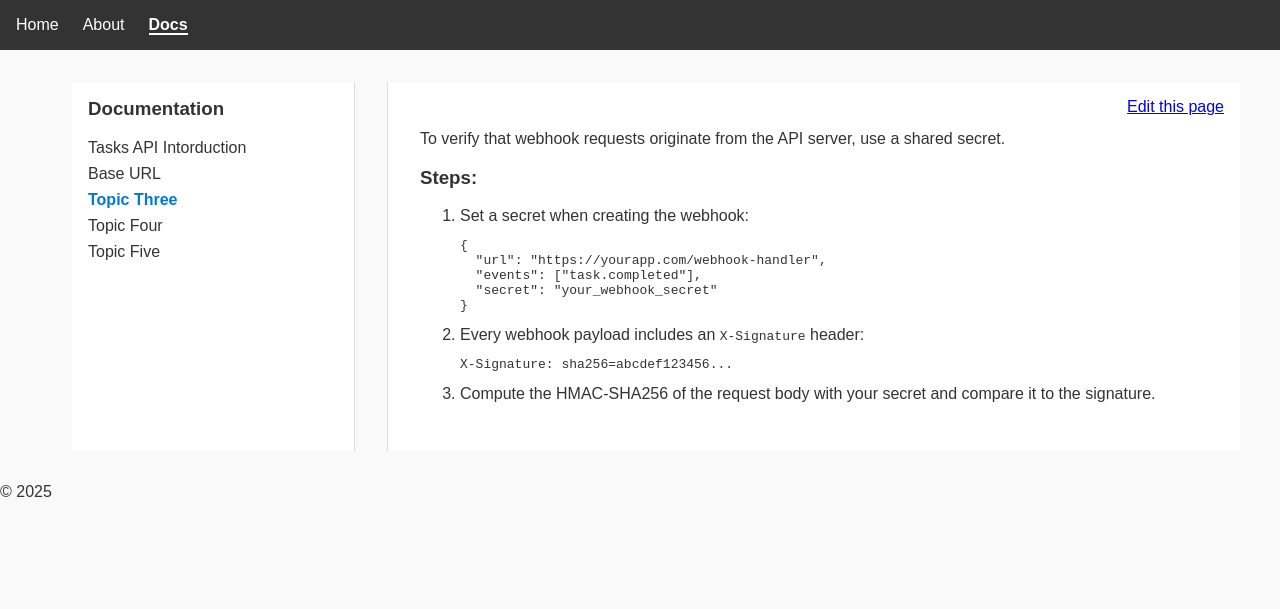
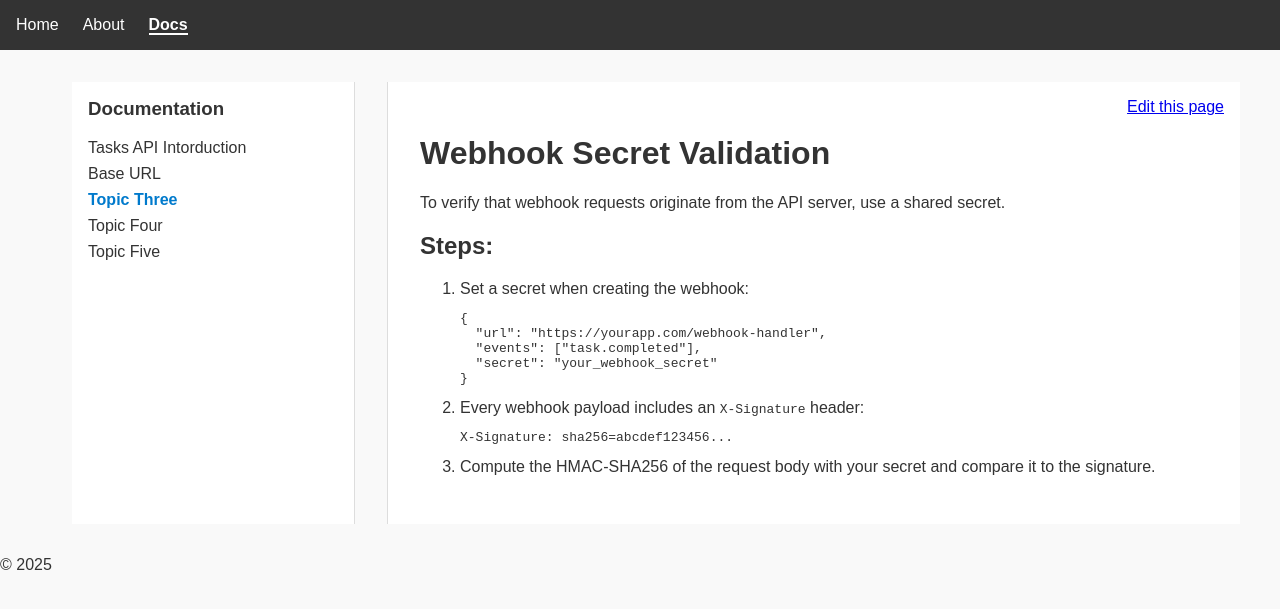
Before and after one commit to smarvin/gl-copy-site, a Jekyll site: the page built from docs/topic-three.md, in a window 1280 px wide. Shown: the top 609 px of the page. Built offline with Jekyll 4.4.1, drawn with Linux system fonts in a browser that asks for light colours.

Commit message:
Update topic-three.md
Fixing heading levels and adding title.

````diff
--- a/docs/topic-three.md
+++ b/docs/topic-three.md
@@ -3,10 +3,11 @@ layout: default
 title: Webhook Secret Validation
 permalink: /docs/topic-three/
 ---
+# Webhook Secret Validation
 
 To verify that webhook requests originate from the API server, use a shared secret.
 
-### Steps:
+## Steps:
 1. Set a secret when creating the webhook:
 ```json
 {
````
